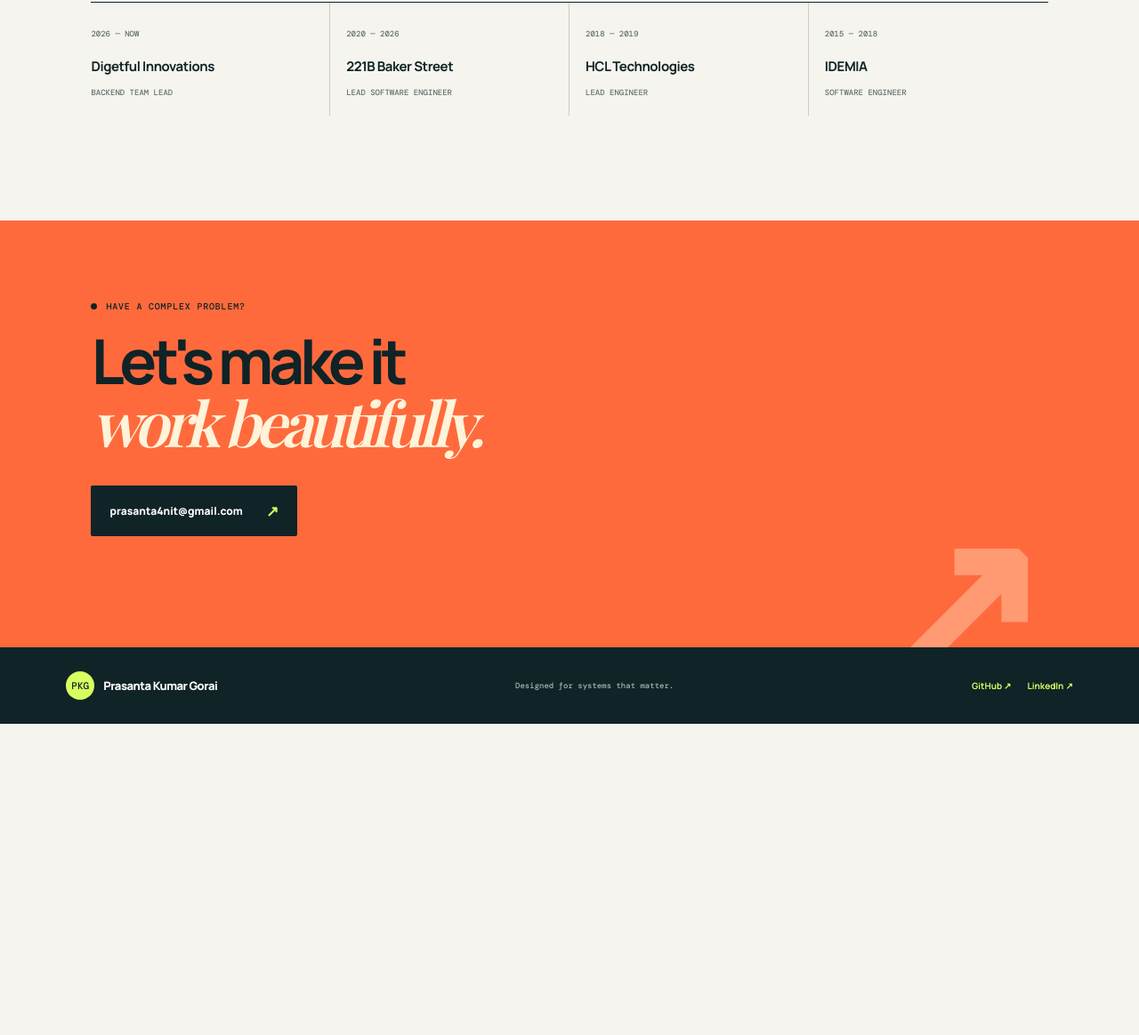
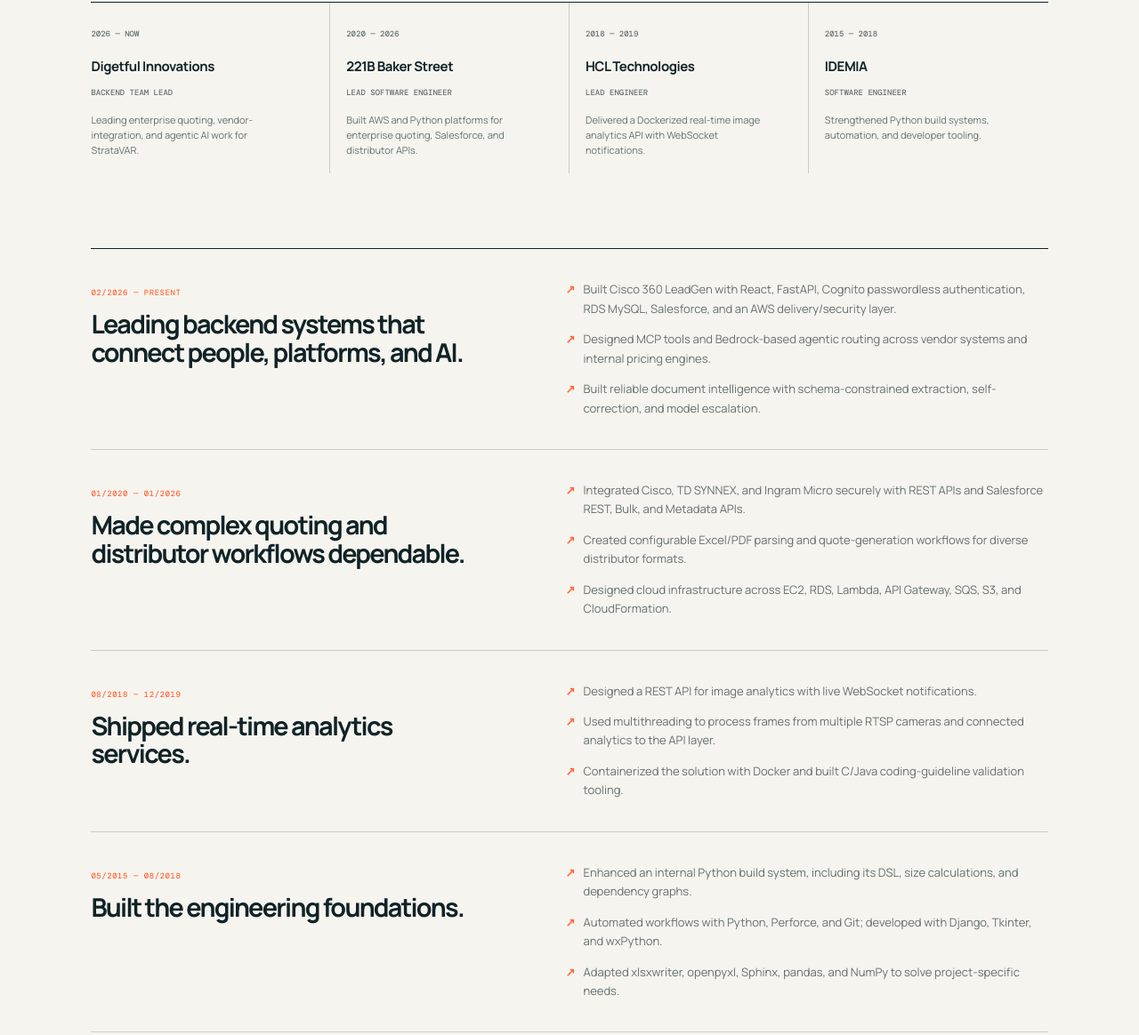
Before and after one commit to prasanta4nit/prasanta-portfolio, a plain HTML site: page index.html in a window 1280 px wide. Shown: the part 4046-5210 px from the top of the page at 89% size. Before the commit the page ends 4860 px from the top, so only its background shows below. Drawn offline with nearby package versions, Linux system fonts and the light colour scheme; a web font is replaced by a local one.

Commit message:
Update the experinces

```diff
--- a/enhancements.css
+++ b/enhancements.css
@@ -14,3 +14,4 @@
 .system-shelf small{text-align:right;color:var(--muted)}
 .footer-links{gap:18px}.footer-links a{color:var(--lime);font-weight:700}
 @media(max-width:760px){.github-link{display:none}.system-shelf{margin-top:55px}.system-shelf article{grid-template-columns:35px 1fr;padding:18px 0}.system-shelf small{display:none}.footer-links{gap:13px}}
+.timeline small{display:block;margin-top:14px;font-size:11px;line-height:1.55;color:var(--muted);max-width:210px}.experience-detail{margin-top:84px;border-top:1px solid var(--ink)}.experience-detail article{display:grid;grid-template-columns:.9fr 1.1fr;gap:7vw;padding:35px 0;border-bottom:1px solid var(--line)}.experience-detail span{font:500 9px 'DM Mono',monospace;color:var(--orange);letter-spacing:.06em}.experience-detail h3{margin:12px 0 0;font-size:clamp(21px,2.25vw,31px);line-height:1.1;letter-spacing:-.06em}.experience-detail ul{margin:0;padding:0;list-style:none;display:grid;gap:13px}.experience-detail li{position:relative;padding-left:20px;color:var(--muted);font-size:13px;line-height:1.65}.experience-detail li:before{content:'↗';position:absolute;left:0;color:var(--orange);font-weight:800}@media(max-width:760px){.timeline small{display:none}.experience-detail{margin-top:50px}.experience-detail article{grid-template-columns:1fr;gap:24px;padding:29px 0}.experience-detail h3{font-size:25px}}
--- a/index.html
+++ b/index.html
@@ -131,7 +131,14 @@
         <div class="about-card reveal"><div class="section-label"><span>03</span><p>About Prasanta</p></div><div class="about-content"><p class="large-copy">I like the work that sits between an ambitious idea and a system that can actually carry it.</p><p>From leading backend teams to designing cloud infrastructure and untangling high-stakes integrations, I bring calm, clear thinking to complex technical challenges. I’m open to backend and cloud leadership roles, agentic AI collaborations, and difficult integration problems.</p><a class="text-link" href="mailto:prasanta4nit@gmail.com">Start a conversation <span>↗</span></a></div><div class="credential"><span>AWS</span><small>Certified Solutions Architect<br />Associate</small></div></div>
       </section>
 
-      <section class="career section"><p class="eyebrow reveal"><span></span> A decade in motion</p><div class="timeline"><article class="reveal"><p>2026 — now</p><h3>Digetful Innovations</h3><span>Backend Team Lead</span></article><article class="reveal"><p>2020 — 2026</p><h3>221B Baker Street</h3><span>Lead Software Engineer</span></article><article class="reveal"><p>2018 — 2019</p><h3>HCL Technologies</h3><span>Lead Engineer</span></article><article class="reveal"><p>2015 — 2018</p><h3>IDEMIA</h3><span>Software Engineer</span></article></div></section>
+      <section class="career section" id="experience"><p class="eyebrow reveal"><span></span> A decade in motion</p><div class="timeline"><article class="reveal"><p>2026 — now</p><h3>Digetful Innovations</h3><span>Backend Team Lead</span><small>Leading enterprise quoting, vendor-integration, and agentic AI work for StrataVAR.</small></article><article class="reveal"><p>2020 — 2026</p><h3>221B Baker Street</h3><span>Lead Software Engineer</span><small>Built AWS and Python platforms for enterprise quoting, Salesforce, and distributor APIs.</small></article><article class="reveal"><p>2018 — 2019</p><h3>HCL Technologies</h3><span>Lead Engineer</span><small>Delivered a Dockerized real-time image analytics API with WebSocket notifications.</small></article><article class="reveal"><p>2015 — 2018</p><h3>IDEMIA</h3><span>Software Engineer</span><small>Strengthened Python build systems, automation, and developer tooling.</small></article></div>
+        <div class="experience-detail">
+          <article class="reveal"><div><span>02/2026 — PRESENT</span><h3>Leading backend systems that connect people, platforms, and AI.</h3></div><ul><li>Built Cisco 360 LeadGen with React, FastAPI, Cognito passwordless authentication, RDS MySQL, Salesforce, and an AWS delivery/security layer.</li><li>Designed MCP tools and Bedrock-based agentic routing across vendor systems and internal pricing engines.</li><li>Built reliable document intelligence with schema-constrained extraction, self-correction, and model escalation.</li></ul></article>
+          <article class="reveal"><div><span>01/2020 — 01/2026</span><h3>Made complex quoting and distributor workflows dependable.</h3></div><ul><li>Integrated Cisco, TD SYNNEX, and Ingram Micro securely with REST APIs and Salesforce REST, Bulk, and Metadata APIs.</li><li>Created configurable Excel/PDF parsing and quote-generation workflows for diverse distributor formats.</li><li>Designed cloud infrastructure across EC2, RDS, Lambda, API Gateway, SQS, S3, and CloudFormation.</li></ul></article>
+          <article class="reveal"><div><span>08/2018 — 12/2019</span><h3>Shipped real-time analytics services.</h3></div><ul><li>Designed a REST API for image analytics with live WebSocket notifications.</li><li>Used multithreading to process frames from multiple RTSP cameras and connected analytics to the API layer.</li><li>Containerized the solution with Docker and built C/Java coding-guideline validation tooling.</li></ul></article>
+          <article class="reveal"><div><span>05/2015 — 08/2018</span><h3>Built the engineering foundations.</h3></div><ul><li>Enhanced an internal Python build system, including its DSL, size calculations, and dependency graphs.</li><li>Automated workflows with Python, Perforce, and Git; developed with Django, Tkinter, and wxPython.</li><li>Adapted xlsxwriter, openpyxl, Sphinx, pandas, and NumPy to solve project-specific needs.</li></ul></article>
+        </div>
+      </section>
 
       <section class="contact section"><p class="eyebrow reveal"><span></span> Have a complex problem?</p><h2 class="reveal">Let's make it<br /><em>work beautifully.</em></h2><a class="button button-light reveal" href="mailto:prasanta4nit@gmail.com">prasanta4nit@gmail.com <b>↗</b></a></section>
     </main>
```
